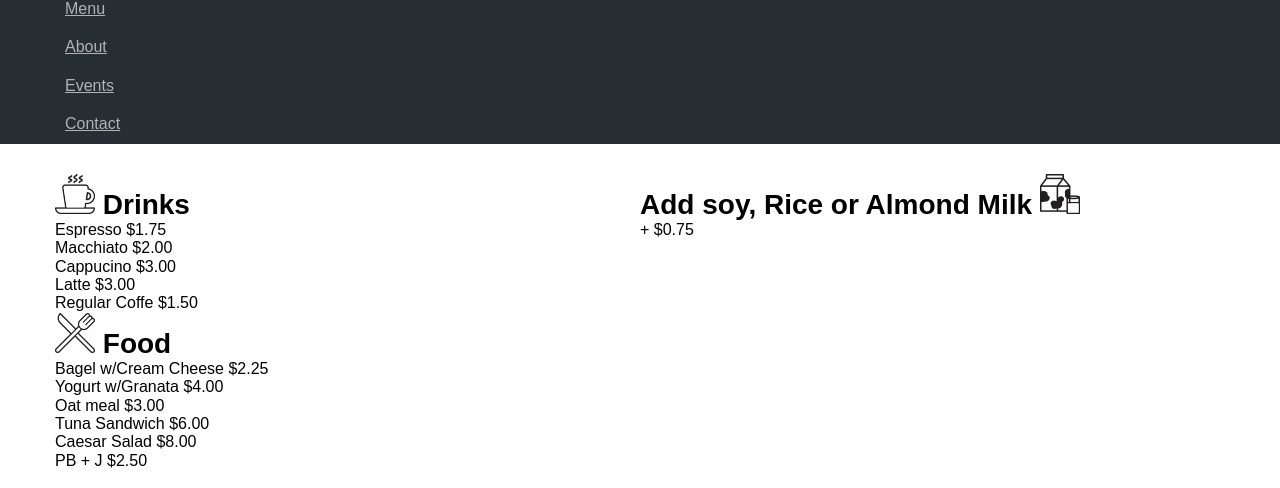
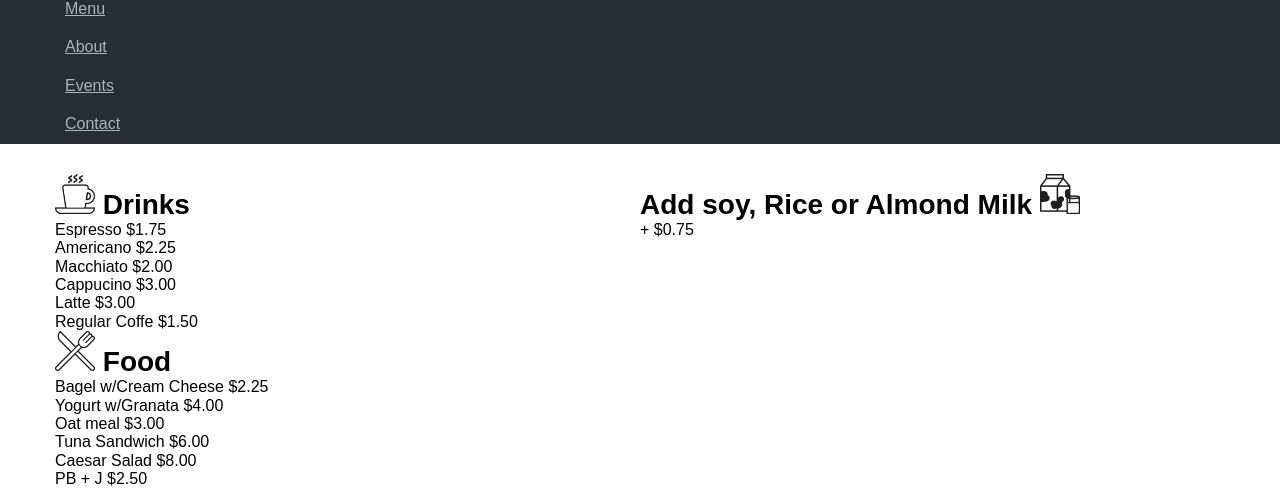
Before and after one commit to shane1595042264/ClydeBank-Coffee-Shop-master, a plain HTML site: page index.html in a window 1280 px wide. Shown: the part 70-558 px from the top of the page. Drawn offline with Linux system fonts and the light colour scheme.

Commit message:
Update index.html

```diff
--- a/index.html
+++ b/index.html
@@ -41,6 +41,7 @@
             <div class="item-inner clearfix">
                 <ul>
                     <li>Espresso $1.75</li>
+                    <li>Americano $2.25</li>
                     <li>Macchiato $2.00</li>
                     <li>Cappucino $3.00</li>
                     <li>Latte $3.00</li>
```
